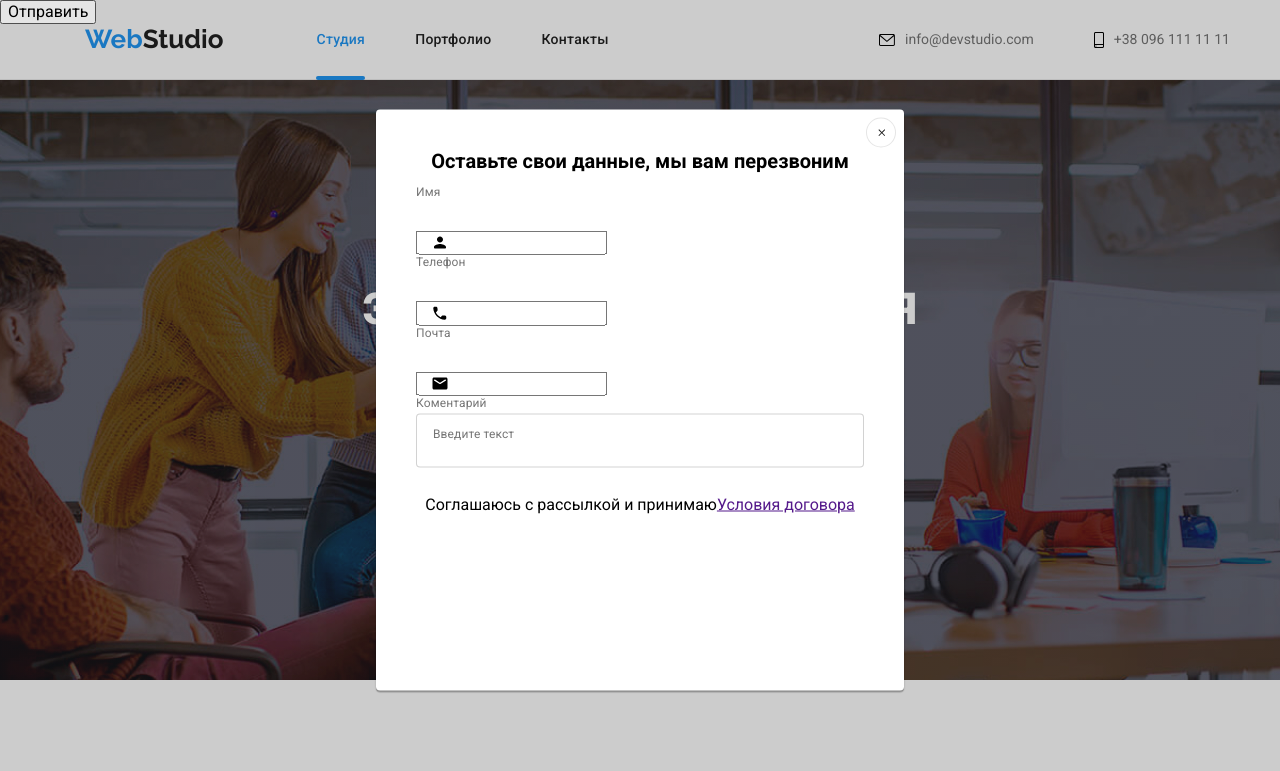
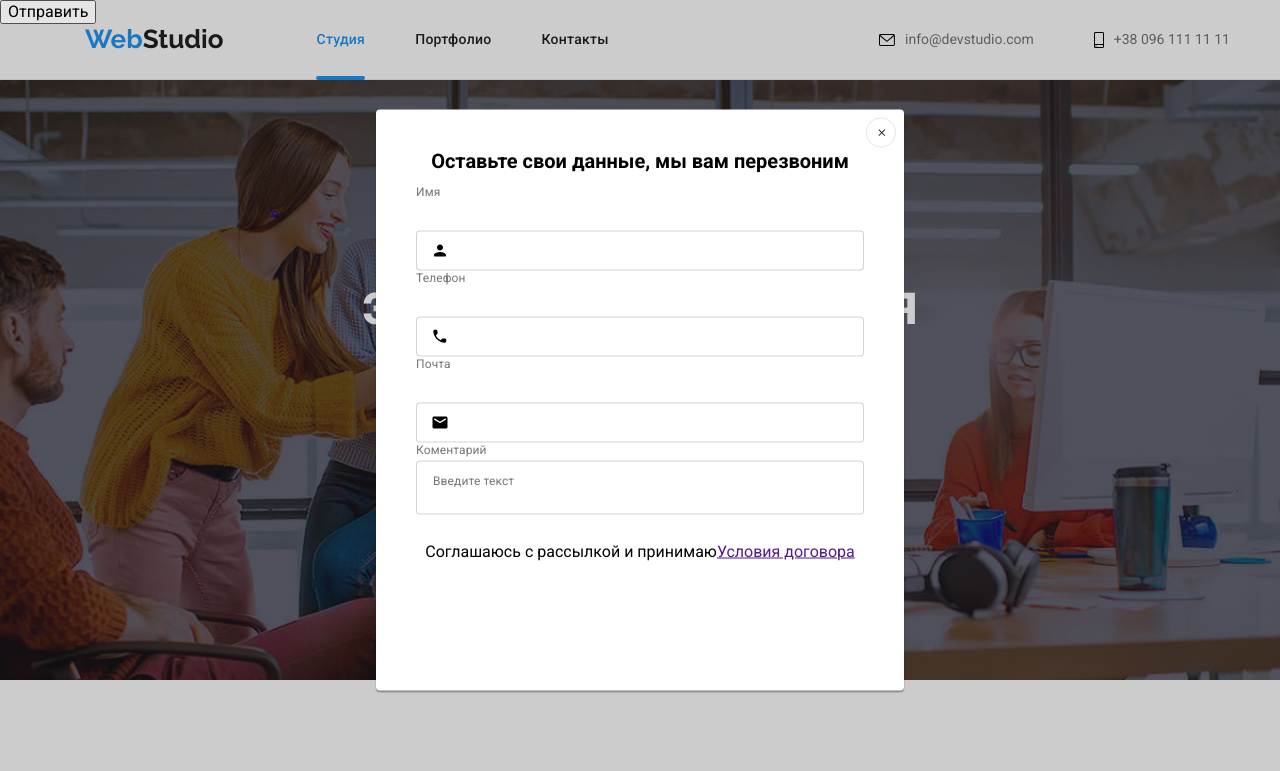
Before and after one commit to Iryna-Bu/goit-markup-hw-06, a plain HTML site: page index.html in a window 1280 px wide. Both pictures are taken after a click on the button "Заказать услугу". Shown: the top 771 px of the page. Drawn offline with nearby package versions, Linux system fonts and the light colour scheme.

Commit message:
Update styles.css

```diff
--- a/css/styles.css
+++ b/css/styles.css
@@ -828,6 +828,14 @@ p {
     position: relative;
 }
 
+.input-form {
+    border: 1px solid rgba(33, 33, 33, 0.2);
+    border-radius: 4px;
+    padding-left: 35px;
+    height: 40px;
+    width: 100%;
+}
+
 .icon-form {
     position: absolute;
     left: 15px;
```
